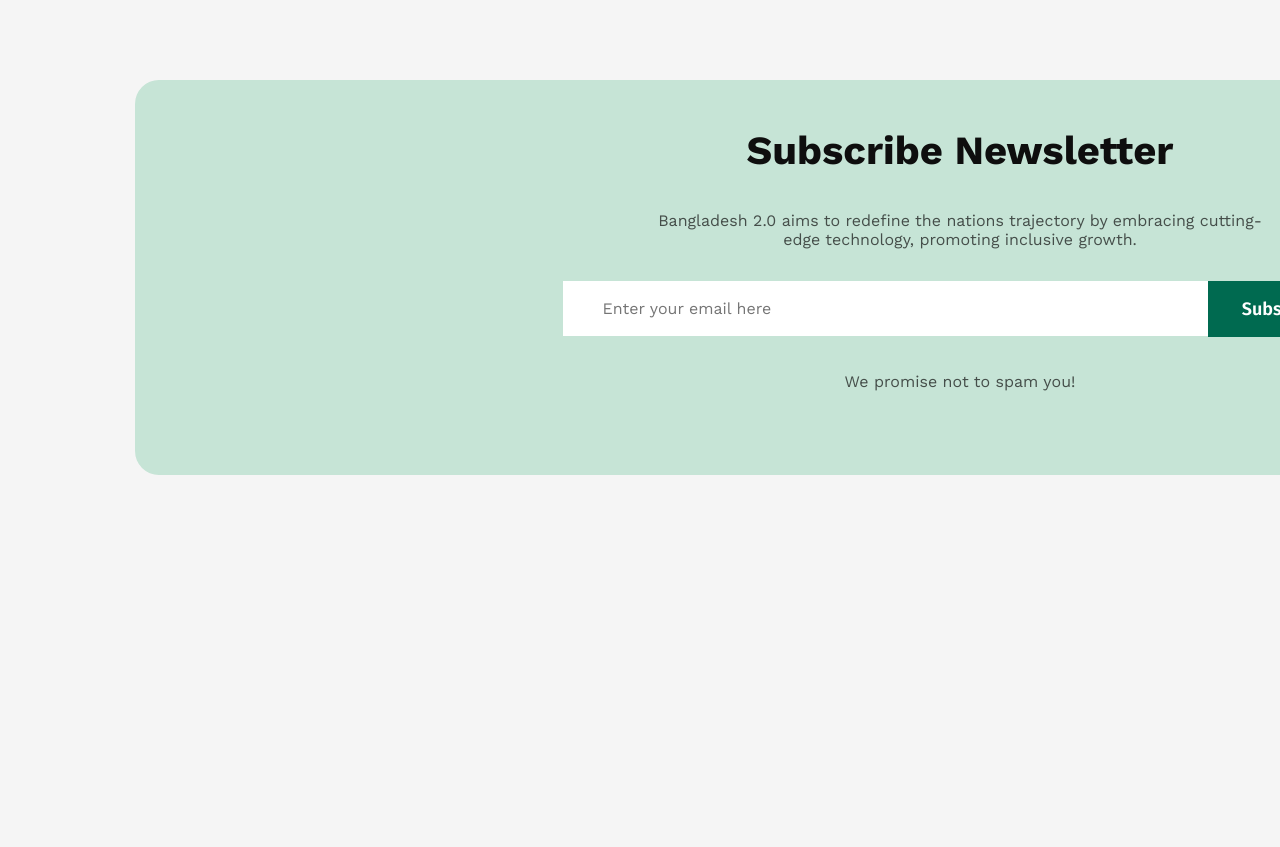
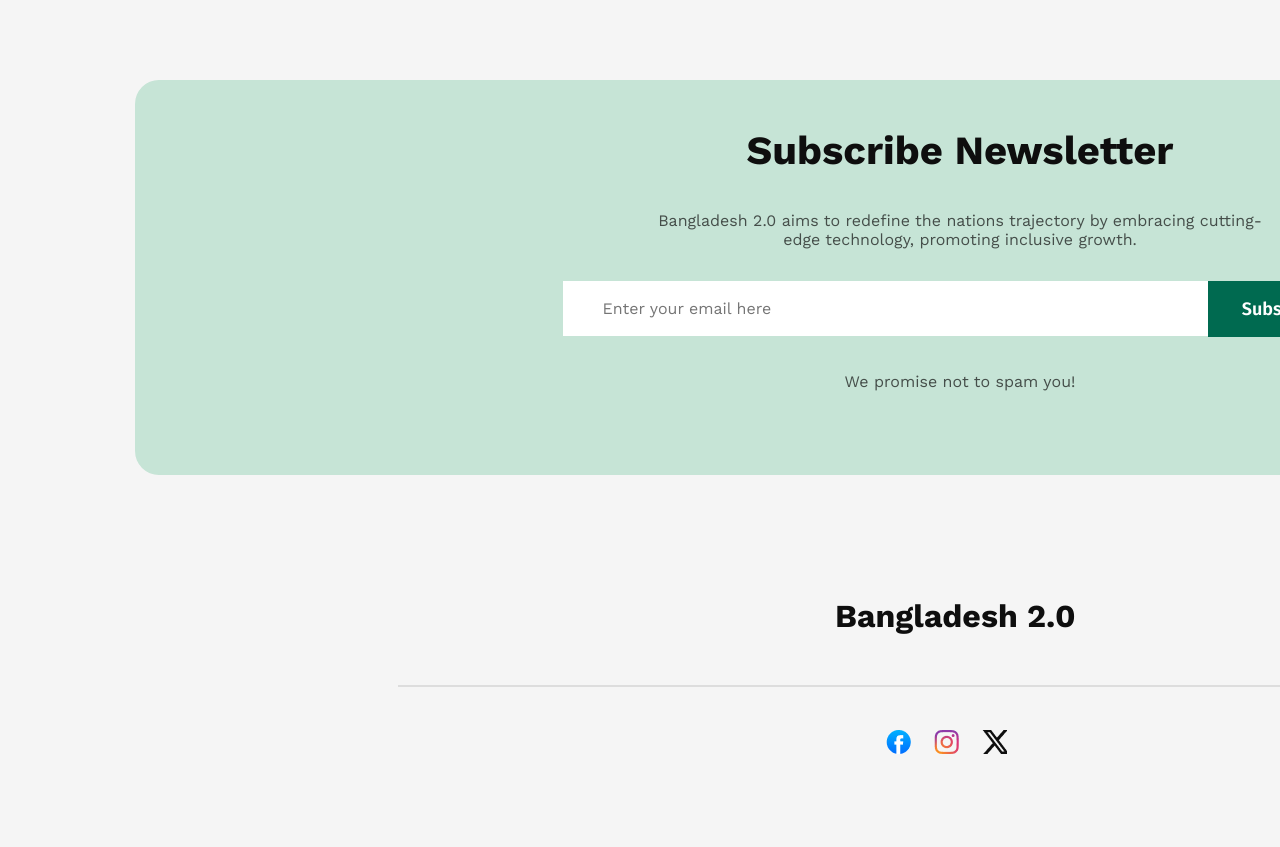
Before and after one commit to Ibtisumraian/ibtisum-assingment-one, a plain HTML site: page index.html in a window 1280 px wide. Shown: the part 4544-5391 px from the top of the page. Before the commit the page ends 5021 px from the top, so only its background shows below. Drawn offline with nearby package versions, Linux system fonts and the light colour scheme.

Commit message:
full web page

```diff
--- a/index.html
+++ b/index.html
@@ -192,6 +192,15 @@
                 <p>We promise not to spam you!</p>
             </div>
         </section>
+        <section class="foot-end">
+            <h1>Bangladesh 2.0</h1>
+            <hr>
+            <div class="foot-img">
+                <div class="img1"></div>
+                <div class="img2"></div>
+                <div class="img3"></div>
+            </div>
+        </section>
 
     </footer>
 
--- a/style/style.css
+++ b/style/style.css
@@ -595,3 +595,54 @@ body{
     line-height: 19px;
     margin-top: 35px;
 }
+.foot-end{
+    width: 1600px;
+    height: 200px;
+    display: flex;
+    flex-direction: column;
+    justify-content: flex-start;
+    align-items: center;
+    gap: 32;
+    padding: 120px 160px 50px 160px;
+}
+.foot-end h1{
+    width: 300px;
+    height: 38px;
+    color: rgb(14, 14, 14);
+    font-family: "Work Sans", serif;
+    font-size: 32px;
+    font-weight: 700;
+    line-height: 38px;
+    margin-left: 50px;
+
+}
+.foot-end hr{
+    width: 1122px;
+    height: 0;
+    border: 1px solid rgba(14, 14, 14, 0.1);
+    margin-top: 50px;
+}
+.foot-img{
+    width: 200px;
+    height: 150px;
+    display: flex;
+    align-items: center;
+    /* justify-content: center; */
+    gap: 23px;
+    margin-left: 51px;
+}
+.foot-img .img1{
+    background-image: url(../assets/facebook.png);
+    width: 25px;
+    height: 24px;
+}
+.foot-img .img2{
+    background-image: url(../assets/instagram.png);
+    width: 25px;
+    height: 24px;
+}
+.foot-img .img3{
+    background-image: url(../assets/x.png);
+    width: 25px;
+    height: 24px;
+}
```
